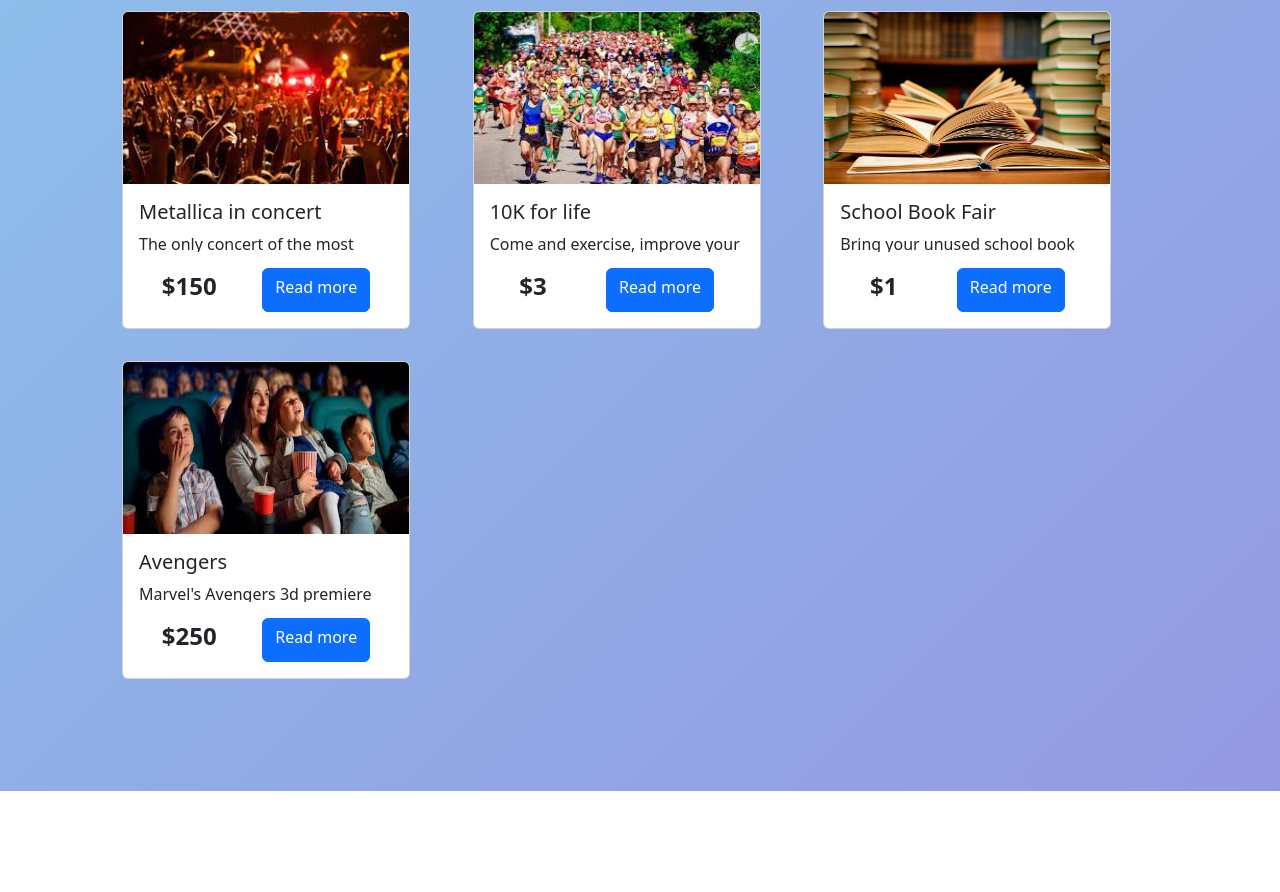
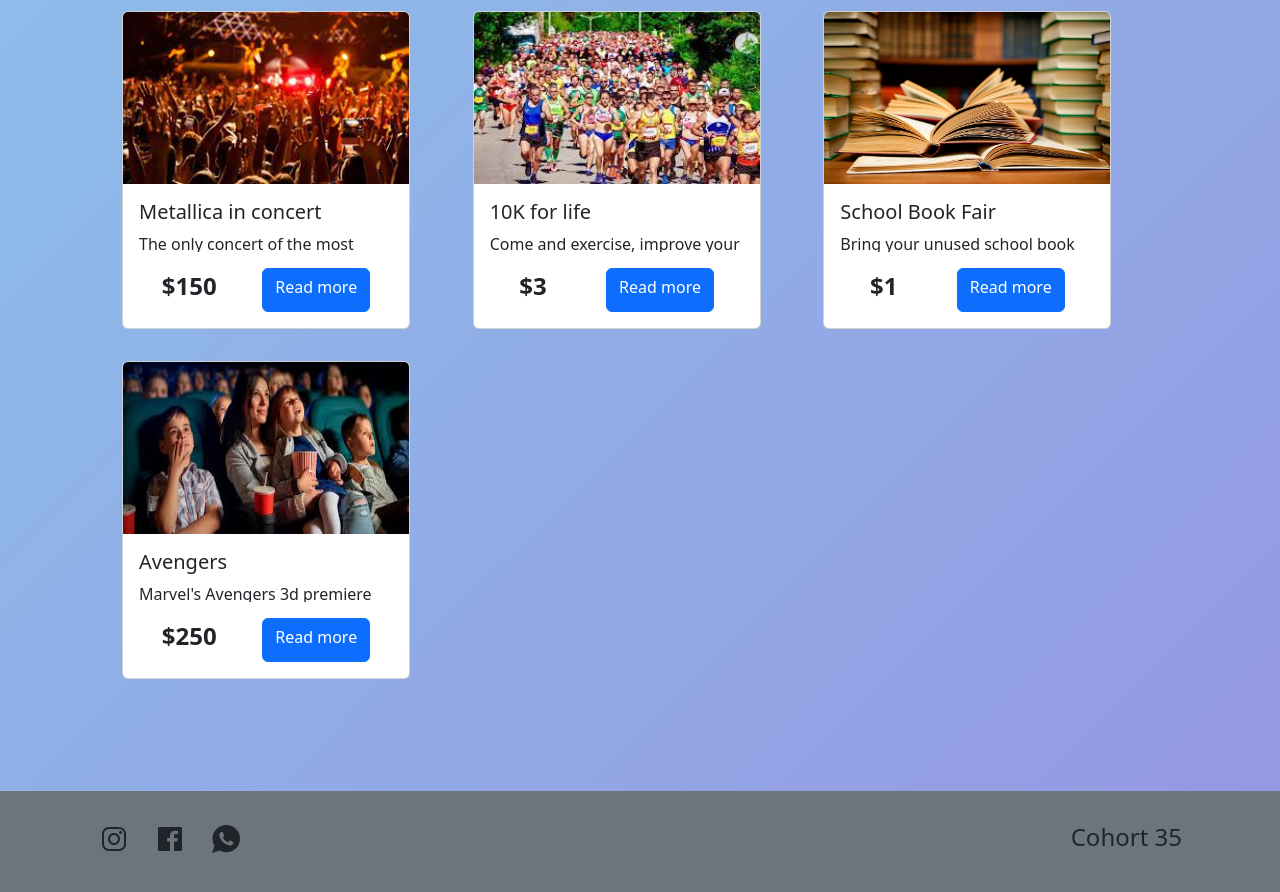
Before and after one commit to axel-ledesma-david/amazing-events, a plain HTML site: page index.html in a window 1280 px wide. Shown: the part 801-1693 px from the top of the page. Before the commit the page ends 1592 px from the top, so only its background shows below. Drawn offline with nearby package versions, Linux system fonts and the light colour scheme.

Commit message:
armando el footer

```diff
--- a/index.html
+++ b/index.html
@@ -9,6 +9,7 @@
     <link href="https://cdn.jsdelivr.net/npm/bootstrap@5.2.1/dist/css/bootstrap.min.css" rel="stylesheet"
         integrity="sha384-iYQeCzEYFbKjA/T2uDLTpkwGzCiq6soy8tYaI1GyVh/UjpbCx/TYkiZhlZB6+fzT" crossorigin="anonymous">
     <link rel="stylesheet" href="./styles/style.css">
+    <link href="https://unpkg.com/ionicons@4.5.10-0/dist/css/ionicons.min.css" rel="stylesheet">
 </head>
 
 <body>
@@ -157,7 +158,8 @@
                         <img src="./assets/Books.jpg" class="card-img-top size-img" alt="...">
                         <div class="card-body">
                             <h5 class="card-title">School Book Fair</h5>
-                            <p class="card-text hiddem-description">Bring your unused school book and bring the one you need.</p>
+                            <p class="card-text hiddem-description">Bring your unused school book and bring the one you
+                                need.</p>
                             <div class="d-flex justify-content-around">
                                 <p class="card-title fw-bolder fs-4">$1</p>
                                 <a href="#" class="btn btn-primary text-center">Read more</a>
@@ -172,7 +174,8 @@
                         <img src="./assets/Cine7.jpg" class="card-img-top size-img" alt="...">
                         <div class="card-body">
                             <h5 class="card-title">Avengers</h5>
-                            <p class="card-text hiddem-description">Marvel's Avengers 3d premiere the start of an epic saga with your best superheroes</p>
+                            <p class="card-text hiddem-description">Marvel's Avengers 3d premiere the start of an epic
+                                saga with your best superheroes</p>
                             <div class="d-flex justify-content-around">
                                 <p class="card-title fw-bolder fs-4">$250</p>
                                 <a href="#" class="btn btn-primary text-center">Read more</a>
@@ -182,8 +185,20 @@
                 </div>
             </div>
         </div>
-
     </main>
+    <footer class="bg-secondary footer py-3 d-flex justify-content-center">
+        <div class="row p-3 container">
+            <div class="col-8 d-flex gap-4">
+                <ion-icon name="logo-instagram" size="large"></ion-icon>
+                <ion-icon name="logo-facebook" size="large"></ion-icon>
+                <ion-icon name="logo-whatsapp" size="large"></ion-icon>
+            </div>
+            <div class="col-auto cohort">
+                <h4>Cohort 35</h4>
+            </div>
+        </div>
+    </footer>
+    <script src="https://unpkg.com/ionicons@4.5.10-0/dist/ionicons.js"></script>
     <script src="https://cdn.jsdelivr.net/npm/bootstrap@5.2.1/dist/js/bootstrap.bundle.min.js"
         integrity="sha384-u1OknCvxWvY5kfmNBILK2hRnQC3Pr17a+RTT6rIHI7NnikvbZlHgTPOOmMi466C8" crossorigin="anonymous">
         </script>
--- a/styles/style.css
+++ b/styles/style.css
@@ -38,3 +38,11 @@
 .size-img {
     height: 172px;
 }
+
+.footer {
+    max-width: 100vw;
+}
+
+.cohort {
+    margin-left: auto;
+}
```
